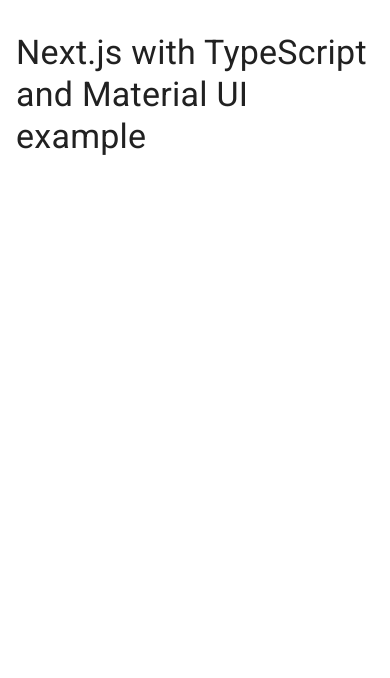
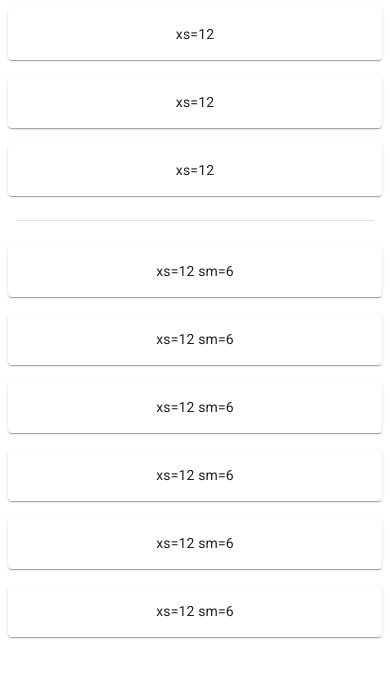
Before and after one commit to amalv/guestbook, a Next.js app: page / in a window 390 px wide. Shown: the top 678 px of the page. Built offline with nearby package versions, Linux system fonts and the light colour scheme.

Commit message:
feat: Add Styled Components
- Add Styled Components
- Add responsive grid for skeleton UI

Closes #16

```diff
--- /dev/null
+++ b/components/App.styles.ts
@@ -0,0 +1,13 @@
+import styled from "styled-components";
+import Grid from "@material-ui/core/Grid";
+import Paper from "@material-ui/core/Paper";
+
+export const GridContainer = styled(Grid)`
+  margin: 0;
+  text-align: center;
+`;
+
+export const PaperStyled = styled(Paper)`
+  padding: 16px;
+  text-align: center;
+`;
--- /dev/null
+++ b/components/App.tsx
@@ -0,0 +1,64 @@
+import React from 'react';
+import Divider from "@material-ui/core/Divider";
+import Grid from "@material-ui/core/Grid";
+import Container from '@material-ui/core/Container';
+import Typography from '@material-ui/core/Typography';
+import Box from '@material-ui/core/Box';
+import { GridContainer, PaperStyled } from "./App.styles";
+
+const App = () => (
+  <GridContainer container>
+    <Grid item xs={12}>
+      <Box p={1}>
+        <PaperStyled>xs=12</PaperStyled>
+      </Box>
+    </Grid>
+    <Grid item xs={12}>
+      <Box p={1}>
+        <PaperStyled>xs=12</PaperStyled>
+      </Box>
+    </Grid>
+    <Grid item xs={12}>
+      <Box p={1}>
+        <PaperStyled>xs=12</PaperStyled>
+      </Box>
+    </Grid>
+    <Grid item xs={12}>
+      <Box p={2}>
+        <Divider />
+      </Box>
+    </Grid>
+    <Grid item xs={12} sm={6}>
+      <Box p={1}>
+        <PaperStyled>xs=12 sm=6</PaperStyled>
+      </Box>
+    </Grid>
+    <Grid item xs={12} sm={6}>
+      <Box p={1}>
+        <PaperStyled>xs=12 sm=6</PaperStyled>
+      </Box>
+    </Grid>
+    <Grid item xs={12} sm={6}>
+      <Box p={1}>
+        <PaperStyled>xs=12 sm=6</PaperStyled>
+      </Box>
+    </Grid>
+    <Grid item xs={12} sm={6}>
+      <Box p={1}>
+        <PaperStyled>xs=12 sm=6</PaperStyled>
+      </Box>
+    </Grid>
+    <Grid item xs={12} sm={6}>
+      <Box p={1}>
+        <PaperStyled>xs=12 sm=6</PaperStyled>
+      </Box>
+    </Grid>
+    <Grid item xs={12} sm={6}>
+      <Box p={1}>
+        <PaperStyled>xs=12 sm=6</PaperStyled>
+      </Box>
+    </Grid>
+    </GridContainer>
+  );
+
+export default App;
--- a/package.json
+++ b/package.json
@@ -17,7 +17,8 @@
     "@material-ui/core": "^4.9.11",
     "next": "^9.3.5",
     "react": "^16.13.1",
-    "react-dom": "^16.13.1"
+    "react-dom": "^16.13.1",
+    "styled-components": "^5.1.0"
   },
   "devDependencies": {
     "@semantic-release/changelog": "^5.0.1",
--- a/pages/index.tsx
+++ b/pages/index.tsx
@@ -1,16 +1,5 @@
-import React from 'react';
-import Container from '@material-ui/core/Container';
-import Typography from '@material-ui/core/Typography';
-import Box from '@material-ui/core/Box';
+import App from "../components/App";
 
-export default function Index() {
-  return (
-    <Container maxWidth="sm">
-      <Box my={4}>
-        <Typography variant="h4" component="h1" gutterBottom>
-          Next.js with TypeScript and Material UI example
-        </Typography>
-      </Box>
-    </Container>
-  );
-}
+const Index: React.FC = () => <App />;
+
+export default Index;
```
Also changed, not shown: 1 other file (tests, documents, lock files or other folders).
